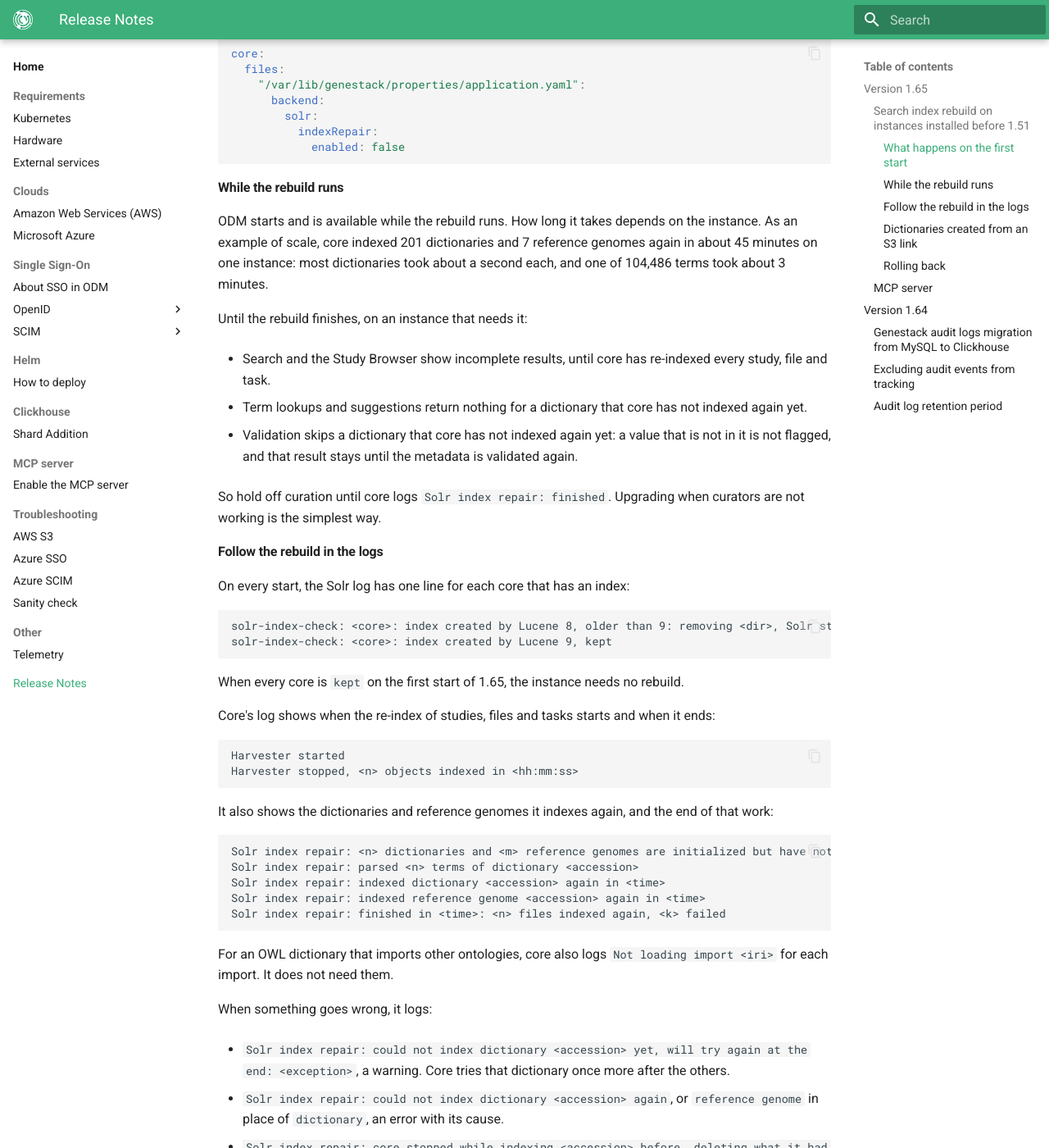
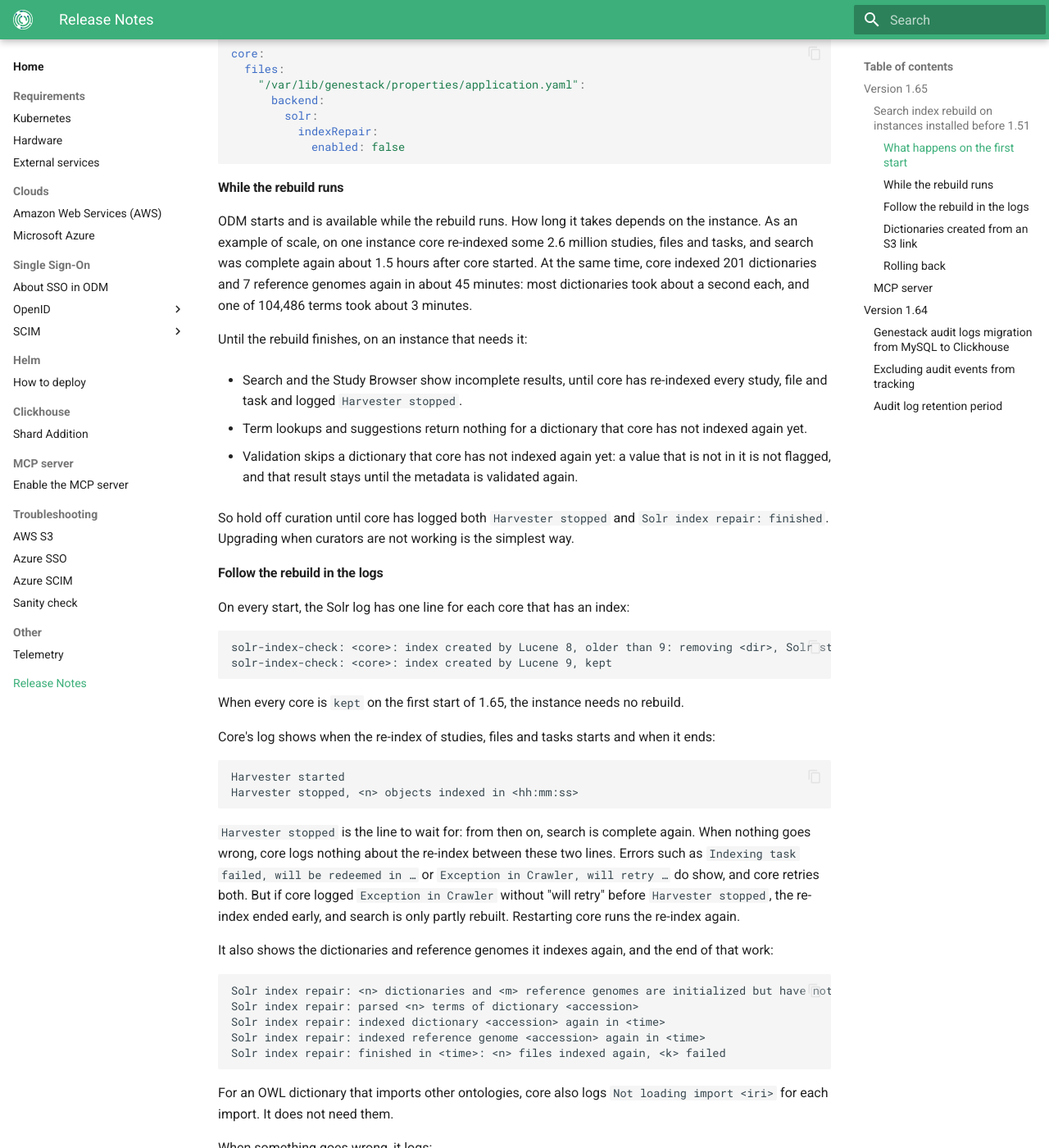
Before and after one commit to genestack/admin-docs, an MkDocs documentation site: the page built from docs/home/release-notes.md, in a window 1280 px wide and 1400 px high, scrolled down 1326 px. Shown: the whole window at 82% size. Built offline with MkDocs 1.6.1 and Material for MkDocs 9.7.7, drawn with Linux system fonts in a browser that asks for light colours; the version menu is left out.

Commit message:
ODM-13919: How long the rebuild took on a real backup
On the demo instance's backup, search was complete again about 1.5 hours
after core started (some 2.6 million studies, files and tasks), with the
dictionary and genome repair done in about 45 minutes alongside. The notes
name Harvester stopped as the line to wait for.

Co-Authored-By: Claude Opus 5.5 <noreply@anthropic.com>

````diff
--- a/docs/home/release-notes.md
+++ b/docs/home/release-notes.md
@@ -57,20 +57,22 @@ core:
 #### While the rebuild runs
 
 ODM starts and is available while the rebuild runs. How long it takes depends on the instance. As an example of
-scale, core indexed 201 dictionaries and 7 reference genomes again in about 45 minutes on one instance: most
-dictionaries took about a second each, and one of 104,486 terms took about 3 minutes.
+scale, on one instance core re-indexed some 2.6 million studies, files and tasks, and search was complete again
+about 1.5 hours after core started. At the same time, core indexed 201 dictionaries and 7 reference genomes again
+in about 45 minutes: most dictionaries took about a second each, and one of 104,486 terms took about 3 minutes.
 
 Until the rebuild finishes, on an instance that needs it:
 
-- Search and the Study Browser show incomplete results, until core has re-indexed every study, file and task.
+- Search and the Study Browser show incomplete results, until core has re-indexed every study, file and task and
+  logged `Harvester stopped`.
 
 - Term lookups and suggestions return nothing for a dictionary that core has not indexed again yet.
 
 - Validation skips a dictionary that core has not indexed again yet: a value that is not in it is not flagged, and
   that result stays until the metadata is validated again.
 
-So hold off curation until core logs `Solr index repair: finished`. Upgrading when curators are not working is the
-simplest way.
+So hold off curation until core has logged both `Harvester stopped` and `Solr index repair: finished`. Upgrading
+when curators are not working is the simplest way.
 
 #### Follow the rebuild in the logs
 
@@ -89,6 +91,12 @@ Core's log shows when the re-index of studies, files and tasks starts and when i
 Harvester started
 Harvester stopped, <n> objects indexed in <hh:mm:ss>
 ```
+
+`Harvester stopped` is the line to wait for: from then on, search is complete again. When nothing goes wrong, core
+logs nothing about the re-index between these two lines. Errors such as
+`Indexing task failed, will be redeemed in …` or `Exception in Crawler, will retry …` do show, and core retries
+both. But if core logged `Exception in Crawler` without "will retry" before `Harvester stopped`, the re-index ended
+early, and search is only partly rebuilt. Restarting core runs the re-index again.
 
 It also shows the dictionaries and reference genomes it indexes again, and the end of that work:
 
````
